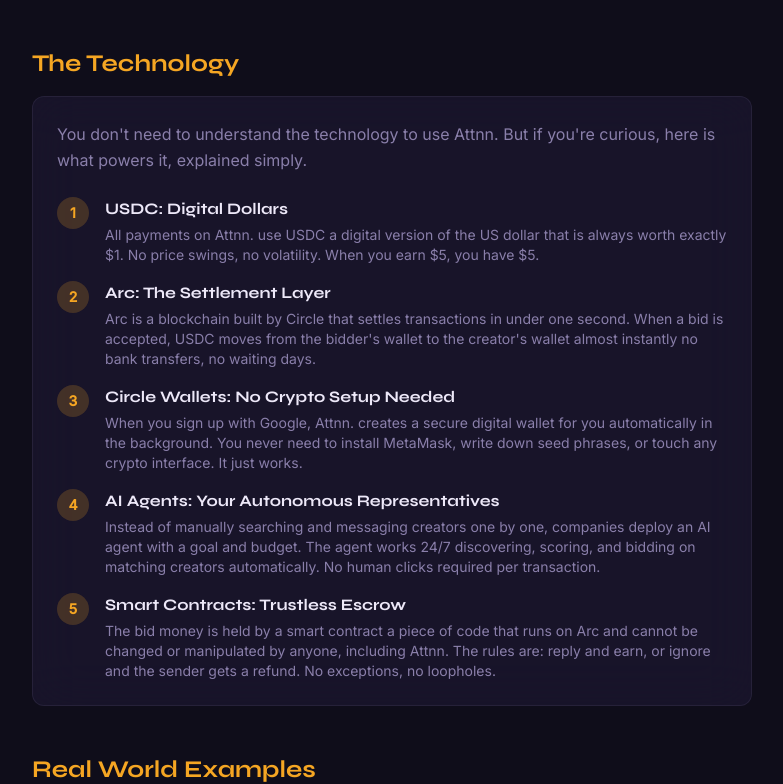
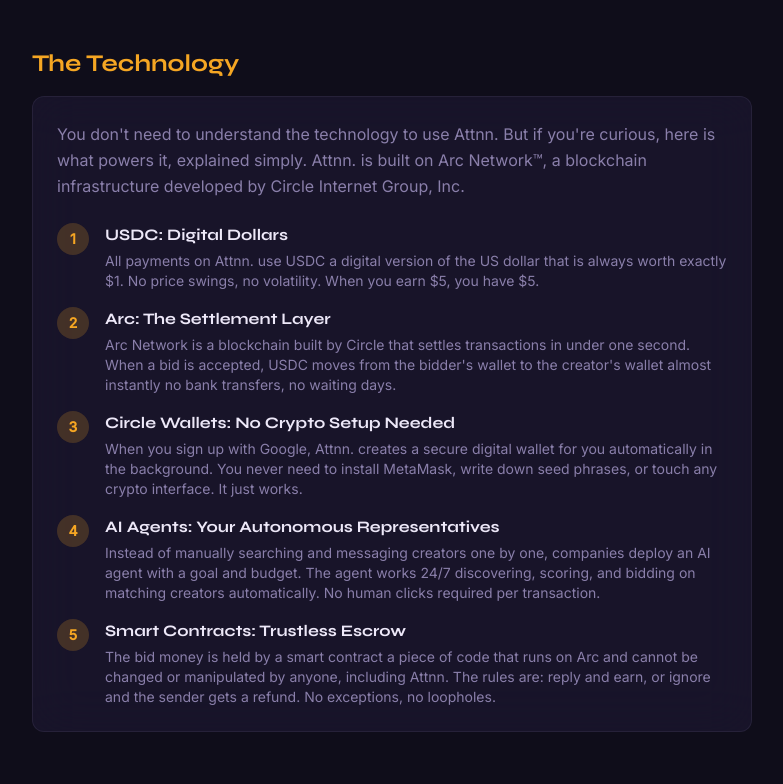
Before and after one commit to AQEELERRHH/attnn, a Next.js app: page /about in a window 1280 px wide. Shown: the part 1746-2530 px from the top of the page, without its empty margins (248-1031 px from the left). Built offline with nearby package versions, Linux system fonts and the light colour scheme; a web font is replaced by a local one.

Commit message:
feat: Arc brand guidelines compliance - trademark attribution and Arc Network first instance

```diff
--- a/app/about/page.tsx
+++ b/app/about/page.tsx
@@ -101,7 +101,7 @@
           <h2 className="text-2xl font-display font-bold mb-4 text-arc-gold">The Technology</h2>
           <Card className="p-6">
             <p className="text-text-secondary leading-relaxed mb-6">
-              You don&apos;t need to understand the technology to use Attnn. But if you&apos;re curious, here is what powers it, explained simply.
+              You don&apos;t need to understand the technology to use Attnn. But if you&apos;re curious, here is what powers it, explained simply. Attnn. is built on Arc Network™, a blockchain infrastructure developed by Circle Internet Group, Inc.
             </p>
             <div className="space-y-4">
               <div className="flex gap-4">
@@ -115,7 +115,7 @@
                 <div className="w-8 h-8 rounded-full bg-arc-gold/20 flex items-center justify-center shrink-0 text-arc-gold font-bold text-sm">2</div>
                 <div>
                   <h4 className="font-medium mb-1">Arc: The Settlement Layer</h4>
-                  <p className="text-sm text-text-secondary">Arc is a blockchain built by Circle that settles transactions in under one second. When a bid is accepted, USDC moves from the bidder&apos;s wallet to the creator&apos;s wallet almost instantly no bank transfers, no waiting days.</p>
+                  <p className="text-sm text-text-secondary">Arc Network is a blockchain built by Circle that settles transactions in under one second. When a bid is accepted, USDC moves from the bidder&apos;s wallet to the creator&apos;s wallet almost instantly no bank transfers, no waiting days.</p>
                 </div>
               </div>
               <div className="flex gap-4">
@@ -227,6 +227,9 @@
         </section>
 
         {/* CTA */}
+        <div className="text-center text-xs text-text-dim mb-8">
+          Arc is a trademark of Circle Internet Group, Inc. and/or its affiliates. Attnn. is built on Arc Network and is not affiliated with or endorsed by Circle.
+        </div>
         <div className="text-center">
           <h2 className="text-2xl font-display font-bold mb-4">Ready to try it?</h2>
           <p className="text-text-secondary mb-6">Sign in with Google. Your wallet is ready in seconds.</p>
--- a/app/page.tsx
+++ b/app/page.tsx
@@ -129,7 +129,10 @@
             <span className="w-6 h-6 rounded-md bg-gradient-to-br from-arc-gold to-arc-purple flex items-center justify-center text-[10px] font-display font-bold">A</span>
             <span>attnn.</span>
           </div>
-          <div>Arc Testnet · Circle USDC · x402 · ERC-8183</div>
+          <div>
+            <span>Built on Arc Network™ · Circle USDC · x402</span>
+            <span className="block mt-1 text-[10px] text-text-dim">Arc is a trademark of Circle Internet Group, Inc. and/or its affiliates.</span>
+          </div>
         </div>
       </footer>
     </div>
```
